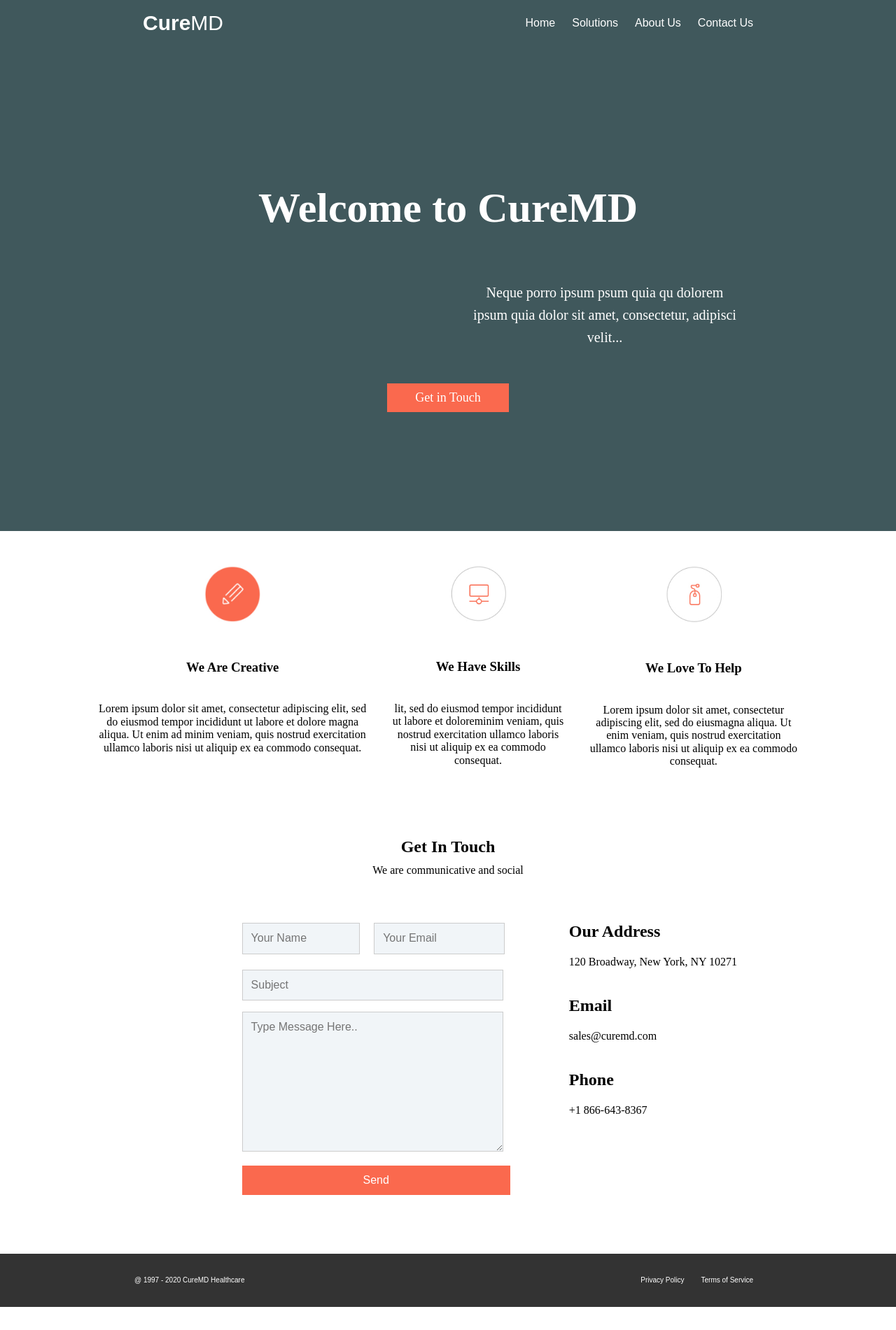
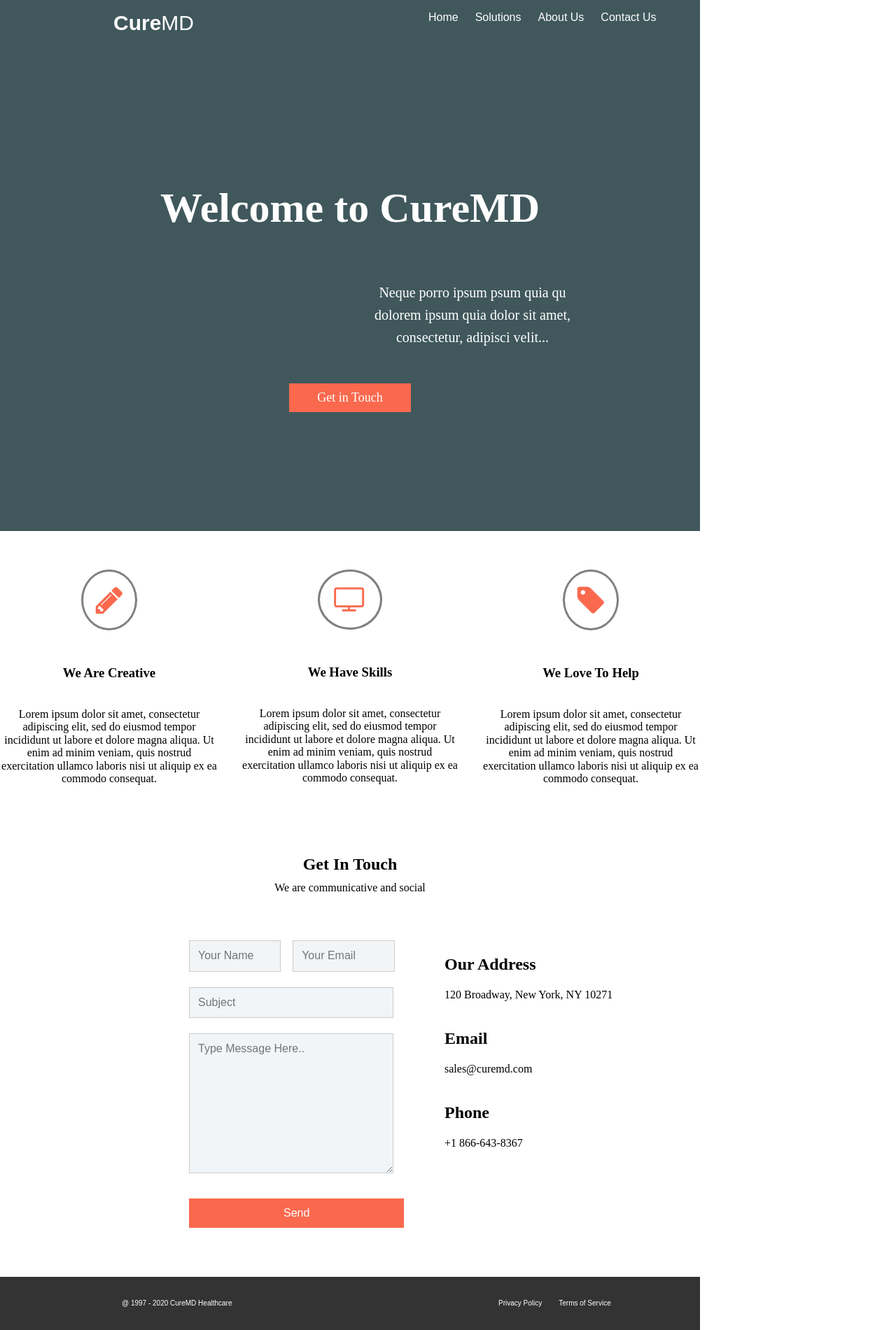
Before and after one commit to muhammadhamzach/My_First_Web_Page, a plain HTML site: page index.html in a window 1280 px wide. Shown: the part 8-1909 px from the top of the page at 70% size. Before the commit the page ends 1876 px from the top, so only its background shows below. Drawn offline with nearby package versions, Linux system fonts and the light colour scheme.

Commit message:
a lot of ammendments later

```diff
--- a/css/style.css
+++ b/css/style.css
@@ -17,7 +17,7 @@ html {
 }
 
 body {
-  position: relative;
+  position: absolute;
   margin: 0;
   padding-bottom: 6rem;
   min-height: 100%;
@@ -35,7 +35,7 @@ body {
 }
 
 #nav_bar a{
-  float: right;
+  float: left;
   margin-top: 20px;
   display: block;
   color: white;
@@ -44,17 +44,36 @@ body {
   text-decoration: none;
   }
 
-.first_nav_link{
-  margin-right:15%;
-}
-
 .nav_title{
     margin-top: -8px;
     font-size: 30px;
     margin-left: 15%;
-    float: left;
+    margin-right: 50%;
+
 }
 
+.first_nav_link{
+  margin-left:60%
+}
+
+@media screen and (max-width: 890px) {
+  #nav_bar a{
+    padding: 4px;
+    float: none;
+    width: 100%;
+  }
+  .first_nav_link, .nav_title{
+    float:none;
+    margin-right: 0;
+    margin-left: 0;
+  }
+  .nav_title{
+    font-size:25px;
+  }
+
+}
+
+/* home */
 #home{
   height: auto;
   text-align: center;
@@ -80,6 +99,12 @@ body {
   line-height: 1.6;
 }
 
+@media screen and (max-width: 890px) {
+  .home_title{
+    font-size:50px;
+  }
+}
+
 /* get in touch button */
 .btn {
   margin: 50px 0px 120px 0px;
@@ -98,7 +123,7 @@ body {
 }
 
 /* solutions */
-.solutions{
+#solutions{
   text-align: center;
 }
 
@@ -111,17 +136,33 @@ body {
   margin: 0 auto;
 }
 
-.services_image{
-  margin-top:50px;
+.services_icon{
+  font-size:45px;
+  border-radius:50%;
+  margin-top:55px;
   margin-bottom: 50px;
-  width: 80px;
+  padding: 18px;
+  border-style:solid;
+  border-color: grey;
+  color:rgb(250,105,78)
+}
+
+.services_icon:hover{
+  border-color: rgb(250,105,78);
+  color:white;
+  background-color:rgb(250,105,78);
+}
+
+.fa-tv{
+  font-size:40px;
+  padding: 20px;
 }
 
 .solution_text{
   margin-bottom: 40px;
 }
 
-@media (min-width: 800px) {
+@media (min-width: 890px) {
   .services {
       display: flex;
       max-width: 1000px;
@@ -130,7 +171,7 @@ body {
   }
 
   .service + .service {
-      margin-left: 2em;
+    margin-left: 2em;
   }
 }
 
@@ -193,8 +234,36 @@ input[type=submit] {
 .contact_item_head{
   margin-bottom: 20px;
 }
+
 .contact_item{
   margin-bottom: 40px;
+}
+
+@media screen and (max-width: 890px) {
+  #contact_container{
+    margin-left:20%;
+  }
+  #fname{
+    width: 36%;
+    margin-right:3.5%;
+  }
+
+  #email{
+    width: 40%;
+  }
+
+  #subject, #contact_text{
+    width: 80%;
+  }
+
+  input[type=submit] {
+    padding: 12px 37%;
+  }
+
+  #contat_info{
+  margin-top: 100px;
+  margin-left: 27%;
+}
 }
 
 /* footer */
@@ -216,7 +285,7 @@ input[type=submit] {
 
 .footer a{
 
-  float: right;
+  float: left;
   margin-top: 20px;
   display: block;
   color: white;
@@ -226,7 +295,7 @@ input[type=submit] {
 }
 
 .first_foot_link{
-  margin-right:15%;
+  margin-left:70%;
 }
 
 .trademark{
@@ -236,3 +305,7 @@ input[type=submit] {
     margin-left: 15%;
     float: left;
 }
+
+@media screen and (max-width: 890px) {
+
+}
--- a/index.html
+++ b/index.html
@@ -3,8 +3,9 @@
     <head>
         <meta charset="UTF-8">
         <meta name="viewport" content="width=device-width, initial-scale=1.0">
+        <link rel="stylesheet" href="https://cdnjs.cloudflare.com/ajax/libs/font-awesome/4.7.0/css/font-awesome.min.css">
+        <link rel="stylesheet" href="https://cdnjs.cloudflare.com/ajax/libs/normalize/7.0.0/normalize.min.css">
         <link rel="stylesheet" href="css/style.css">
-        <link rel="stylesheet" href="https://cdnjs.cloudflare.com/ajax/libs/normalize/7.0.0/normalize.min.css">
         <title>CureMD Web Project</title>
     </head>
     <body>
@@ -12,12 +13,11 @@
             <div class="nav">
                 <nav role="horizontal_nav">
                     <ul id="nav_bar">
-                        <li class="first_nav_link"><a href="#about">Contact Us</a></li>
+                        <li class="nav_title"><a href="#" ><strong>Cure</strong>MD</a></li>
+                        <li class="first_nav_link"><a href="#home">Home</a></li>
+                        <li class="nav_link"><a href="#solutions">Solutions</a></li>
                         <li class="nav_link"><a href="#contact">About Us</a></li>
-                        <li class="nav_link"><a href="#solutions">Solutions</a></li>
-                        <li class="nav_link"><a href="#home">Home</a></li>
-                        <li class="nav_title"><a href="#" ><strong>Cure</strong>MD</a></li>
-
+                        <li class="nav_link"><a href="#contact">Contact Us</a></li>
                     </ul>
                 </nav>
             </div>
@@ -28,39 +28,39 @@
         <section id="home">
             <h1 class="home_title">Welcome to CureMD</h1>
             <p class="home_info">Neque porro ipsum psum quia qu dolorem ipsum quia dolor sit amet, consectetur, adipisci velit...</p>
-            <a href="#" class="btn">Get in Touch</a>
+            <a href="#form" class="btn">Get in Touch</a>
         </section>
 
         <!-- solutions-->
-        <section class="solutions">
+        <section id="solutions">
             <div class="services">
                 <div class="service">
-                    <img src="img/1.png" class="services_image">
+                    <i class="fa fa-pencil services_icon" ></i>
                     <h3 class="solution_text">We Are Creative</h3>
                     <p>Lorem ipsum dolor sit amet, consectetur adipiscing elit, sed do eiusmod tempor incididunt ut labore et dolore magna aliqua. Ut enim ad minim veniam, quis nostrud exercitation ullamco laboris nisi ut aliquip ex ea commodo consequat.</p>
                 </div> <!-- / service -->
 
                 <div class="service">
-                    <img src="img/2.png" class="services_image">
+                    <i class="fa fa-tv services_icon"></i>
                     <h3 class="solution_text">We Have Skills</h3>
-                    <p>lit, sed do eiusmod tempor incididunt ut labore et doloreminim veniam, quis nostrud exercitation ullamco laboris nisi ut aliquip ex ea commodo consequat.</p>
+                    <p>Lorem ipsum dolor sit amet, consectetur adipiscing elit, sed do eiusmod tempor incididunt ut labore et dolore magna aliqua. Ut enim ad minim veniam, quis nostrud exercitation ullamco laboris nisi ut aliquip ex ea commodo consequat.</p>
                 </div> <!-- / service -->
 
                 <div class="service">
-                    <img src="img/3.png" class="services_image">
+                    <i class="fa fa-tag services_icon" ></i>
                     <h3 class="solution_text">We Love To Help</h3>
-                    <p>Lorem ipsum dolor sit amet, consectetur adipiscing elit, sed do eiusmagna aliqua. Ut enim veniam, quis nostrud exercitation ullamco laboris nisi ut aliquip ex ea commodo consequat.</p>
+                    <p>Lorem ipsum dolor sit amet, consectetur adipiscing elit, sed do eiusmod tempor incididunt ut labore et dolore magna aliqua. Ut enim ad minim veniam, quis nostrud exercitation ullamco laboris nisi ut aliquip ex ea commodo consequat.</p>
                 </div> <!-- / service -->
             </div> <!-- / services -->
         </section>
 
         <!--contact form-->
-        <section class="contact">
+        <section id="contact">
             <h2 class="contact_heading">Get In Touch</h2>
             <p class="contact_subtext">We are communicative and social</p>
             <div id="contact_container">
                 <div id="form">
-                    <form action="">
+                    <form action="#">
                         <input type="text" id="fname" name="firstname" placeholder="Your Name">
                         <input type="text" id="email" name="full_email" placeholder="Your Email">
                         <br>
@@ -86,9 +86,9 @@
         <footer  class="footer">
             <nav role="horizontal_foot">
                 <ul id="foot_nav">
-                    <li class="first_foot_link"><a href="#">Terms of Service</a></li>
-                    <li class="foot_link"><a href="#">Privacy Policy</a></li>
-                    <li class="trademark"><a href="#"></a>@ 1997 - 2020 CureMD Healthcare</a></li>
+                    <li class="trademark"><a href=""></a>@ 1997 - 2020 CureMD Healthcare</a></li>
+                    <li class="first_foot_link"><a href="https://www.curemd.com/privacy.asp">Privacy Policy</a></li>
+                    <li class="foot_link"><a href="https://www.curemd.com/terms-of-use.asp">Terms of Service</a></li>
                 </ul>
             </nav>
         </footer>
```
Also changed, not shown: img/1.PNG (deleted), img/2.PNG (deleted), img/3.PNG (deleted).
